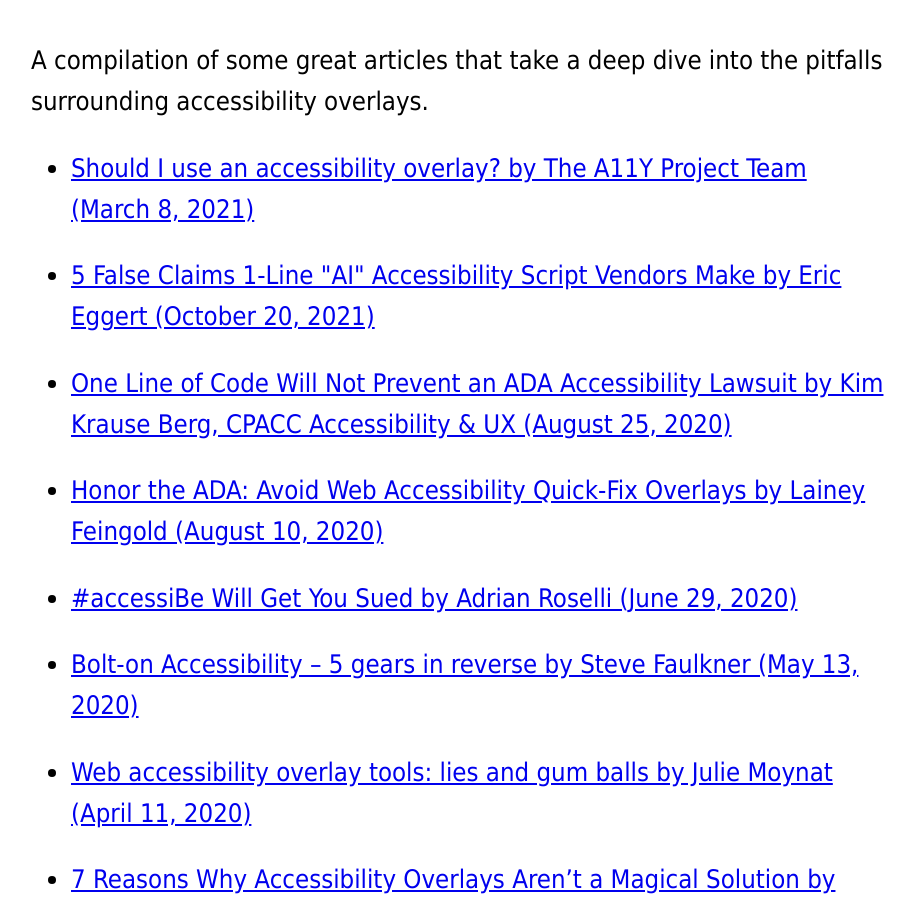
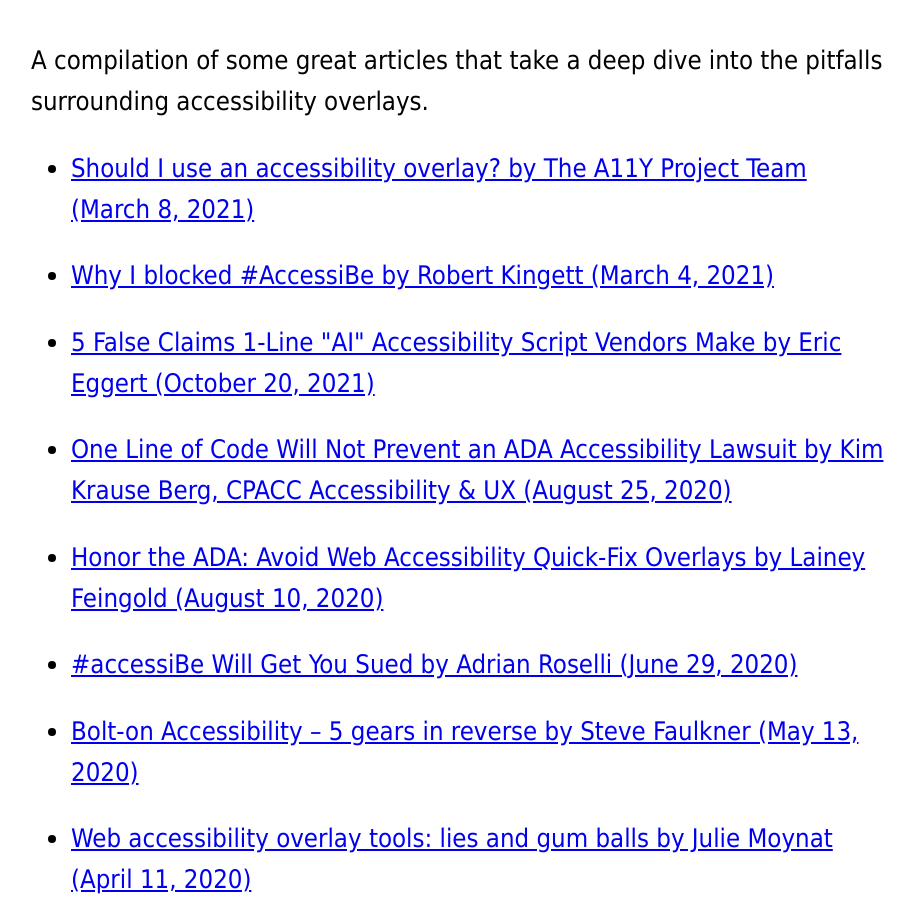
Before and after one commit to michaelspellacy/shouldiuseanaccessibilityoverlay-com, a Jekyll site: the page built from index.html, in a window 1280 px wide and 900 px high, scrolled down 3093 px. Shown: the whole window, without its empty margins (179-1092 px from the left). Built offline with Jekyll 4.4.1, drawn with Linux system fonts in a browser that asks for light colours.

Commit message:
Update index.html

```diff
--- a/index.html
+++ b/index.html
@@ -29,6 +29,7 @@
 
 <ul>
   <li><a href="https://www.a11yproject.com/posts/2021-03-08-should-i-use-an-accessibility-overlay/">Should I use an accessibility overlay? by The A11Y Project Team (March 8, 2021)</a></li>
+  <li><a href="https://blindjournalist.wordpress.com/2021/03/04/why-i-blocked-accessibe/">Why I blocked #AccessiBe by Robert Kingett (March 4, 2021)</a></li>
   <li><a href="https://www.youtube.com/watch?v=e-3xlUarxRQ&ab_channel=EricEggert">5 False Claims 1-Line "AI" Accessibility Script Vendors Make by Eric Eggert (October 20, 2021)</a></li>
   <li><a href="https://creativevisionwebconsulting.com/2020/08/one-line-of-code-will-not-prevent-an-ada-accessibility-lawsuit/">One Line of Code Will Not Prevent an ADA Accessibility Lawsuit by Kim Krause Berg, CPACC Accessibility & UX (August 25, 2020)</a></li>
   <li><a href="https://www.lflegal.com/2020/08/quick-fix/">Honor the ADA: Avoid Web Accessibility Quick-Fix Overlays by Lainey Feingold (August 10, 2020)</a></li>
```
